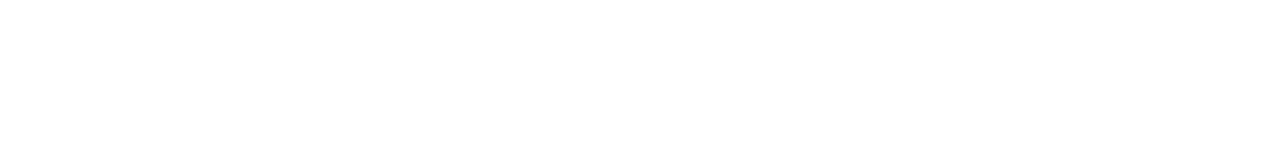
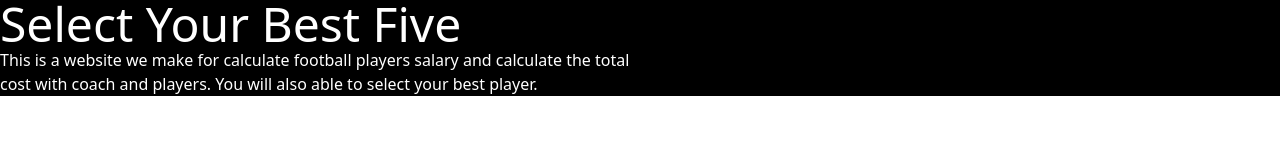
Before and after one commit to saadi001/select-your-best-five-in-football, a plain HTML site: page index.html in a window 1280 px wide. Drawn offline with nearby package versions, Linux system fonts and the light colour scheme.

Commit message:
images file added

```diff
--- a/index.html
+++ b/index.html
@@ -4,9 +4,21 @@
     <meta charset="UTF-8">
     <meta http-equiv="X-UA-Compatible" content="IE=edge">
     <meta name="viewport" content="width=device-width, initial-scale=1.0">
-    <title>Document</title>
+    <title>The Best Five</title>
+    <script src="https://cdn.tailwindcss.com"></script>
 </head>
 <body>
+    <!-- header section started -->
+    <section>
+        <div class="bg-black ">
+            <div></div>
+            <div class="text-white w-2/4">
+                <h1 class=" text-5xl">Select Your Best Five</h1>
+                <p>This is a website we make for calculate football players salary and calculate the total cost with coach and players. You will also able to select your best player.</p>
+            </div>
 
+        </div>
+    </section>
+    <!-- header section ended -->
 </body>
 </html>
```
Also changed, not shown: images/bappi with logo.png (added), images/messi with psg.png (added).
